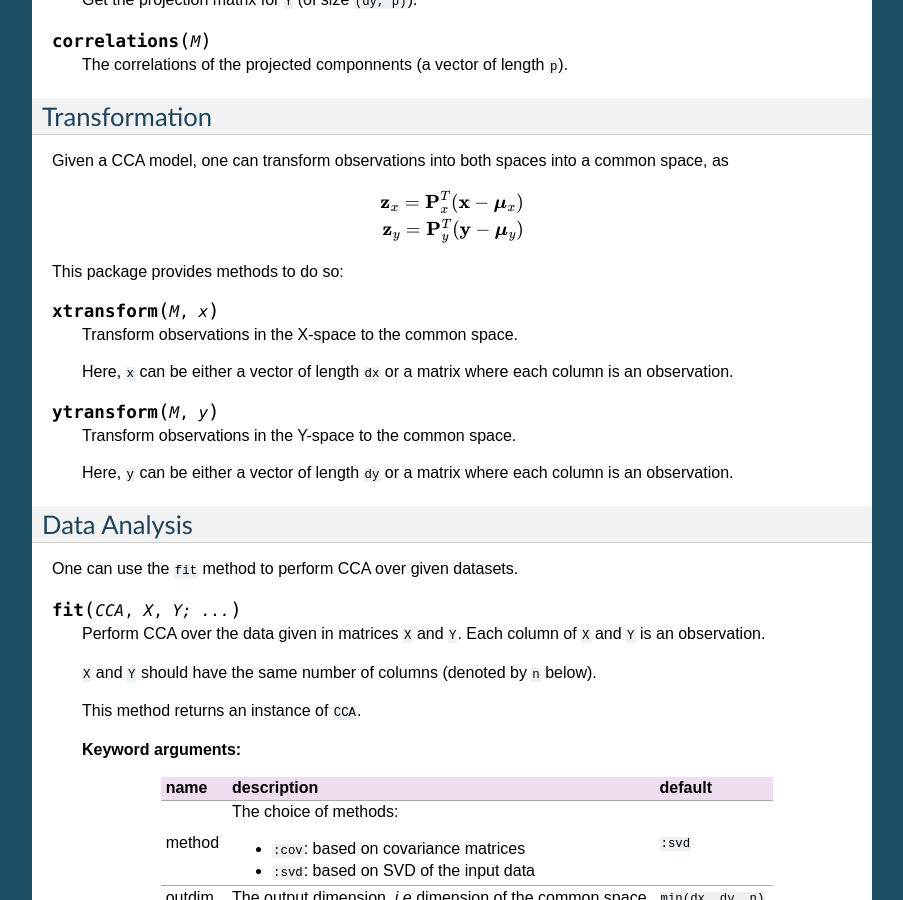
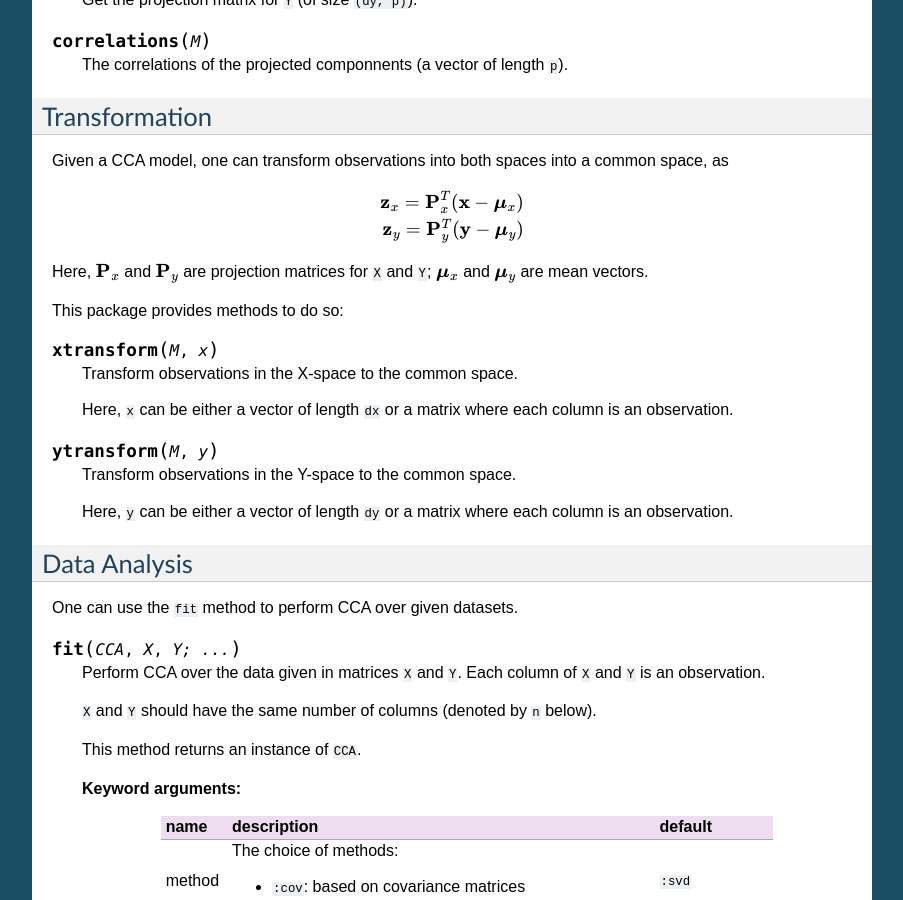
Before and after one commit to JuliaStats/MultivariateStats.jl, a Sphinx documentation site: the page built from docs/source/cca.rst, in a window 1280 px wide and 900 px high, scrolled down 771 px. Shown: the whole window, without its empty margins (198-1101 px from the left). Built offline with Sphinx 7.4.7, drawn with Linux system fonts in a browser that asks for light colours; formulas are drawn with MathJax 3.

Commit message:
use inline math in documents

```diff
--- a/docs/source/cca.rst
+++ b/docs/source/cca.rst
@@ -51,6 +51,8 @@ Given a CCA model, one can transform observations into both spaces into a common
 
     \mathbf{z}_x = \mathbf{P}_x^T (\mathbf{x} - \boldsymbol{\mu}_x) \\
     \mathbf{z}_y = \mathbf{P}_y^T (\mathbf{y} - \boldsymbol{\mu}_y)
+
+Here, :math:`\mathbf{P}_x` and :math:`\mathbf{P}_y` are projection matrices for ``X`` and ``Y``; :math:`\boldsymbol{\mu}_x` and :math:`\boldsymbol{\mu}_y` are mean vectors.
 
 This package provides methods to do so:
 
--- a/docs/source/cmds.rst
+++ b/docs/source/cmds.rst
@@ -16,7 +16,7 @@ Overview of Classical MDS
 
         \mathrm{sqr}(\mathbf{D}) = \mathbf{g} \mathbf{1}^T + \mathbf{1} \mathbf{g}^T - 2 \mathbf{G}
 
-   Here, ``sqr(D)`` indicates the element-wise square of ``D``, and ``g`` is the diagonal elements of ``G``. This relation is
+   Here, :math:`\mathrm{sqr}(\mathbf{D})` indicates the element-wise square of :math:`\mathbf{D}`, and :math:`\mathbf{g}` is the diagonal elements of :math:`\mathbf{G}`. This relation is
    itself based on the following decomposition of squared Euclidean distance:
 
    .. math::
--- a/docs/source/pca.rst
+++ b/docs/source/pca.rst
@@ -64,7 +64,7 @@ or use it to reconstruct (approximately) the observations from principal compone
 
     \tilde{\mathbf{x}} = \mathbf{P} \mathbf{y} + \boldsymbol{\mu}
 
-Here, ``P`` is the projection matrix.
+Here, :math:`\mathbf{P}` is the projection matrix.
 
 The package provides methods to do so:
 
```
